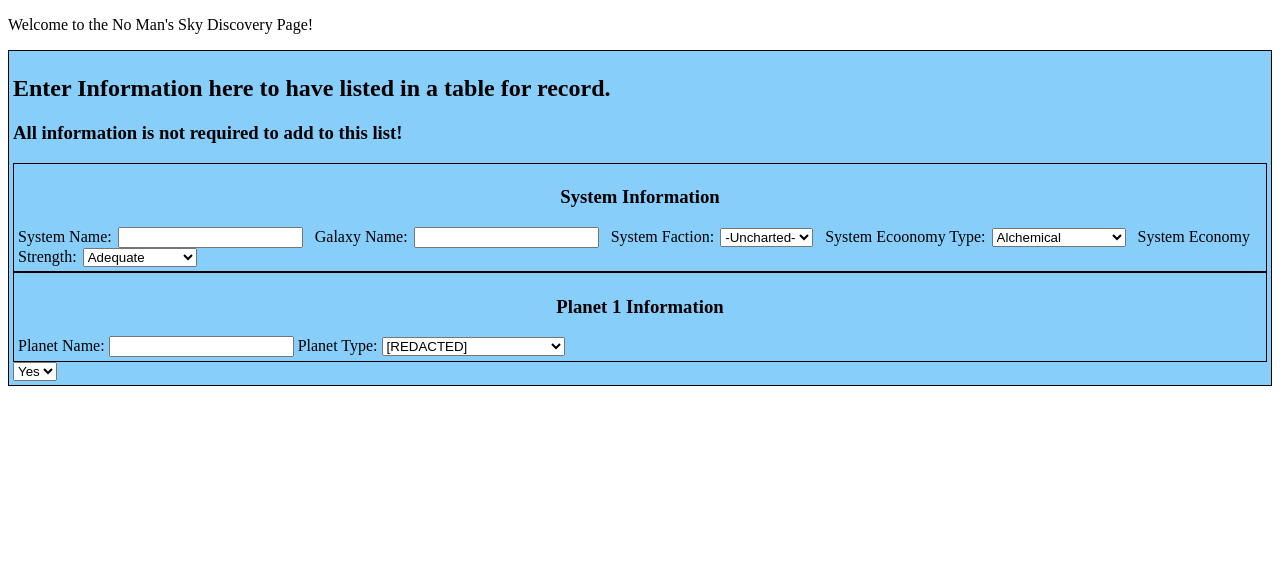
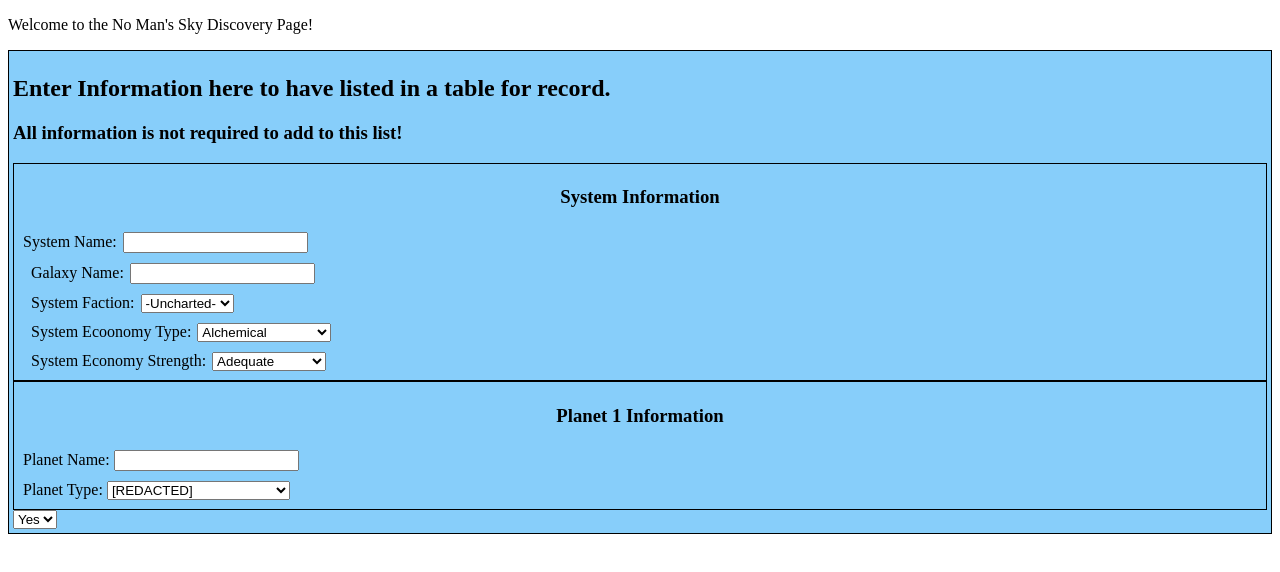
Before and after one commit to sgtkdragon/NoMansSkyDiscovery, a plain HTML site: page Discoverywebpage.html in a window 1280 px wide. Drawn offline with Linux system fonts and the light colour scheme.

Commit message:
Update Discoverywebpage.html

```diff
--- a/Discoverywebpage.html
+++ b/Discoverywebpage.html
@@ -16,6 +16,9 @@
                     border-style: solid;
                     border-width: 1px;
                     padding: 4px;
+                }
+                .inputs {
+                    padding: 5px;
                 }
               </style>
             <script></script>
@@ -38,10 +41,15 @@
                     <h3>All information is not required to add to this list!</h3>
                     <div class="table">
                         <h3 style="text-align: center;">System Information</h3>
+                        <div class="inputs">
                             <label style="padding-right: 2px">System Name:</label>
                             <input type="Text">
+                        </div>
+                        <div class="inputs">
                             <label style="padding-left: 8px; padding-right: 2px;">Galaxy Name:</label>
                             <input type="text">
+                        </div>
+                        <div class="inputs">
                             <label style="padding-left: 8px; padding-right: 2px;">System Faction:</label>
                             <select>
                                 <option value="uncharted">-Uncharted-</option>
@@ -49,6 +57,8 @@
                                 <option value="korvax">Korvax</option>
                                 <option value="gek">Gek</option>
                             </select>
+                        </div>
+                        <div class="inputs">
                             <label style="padding-left: 8px; padding-right: 2px;">System Ecoonomy Type:</label>
                             <select id="economytype">
                                 <option value="alchemical">Alchemical</option>
@@ -81,6 +91,8 @@
                                 <option value="trading">Trading</option>
                                 <option value="unchated">-Uncharted-</option>
                             </select>
+                        </div>
+                        <div class="inputs">
                             <label style="padding-left: 8px; padding-right: 2px;">System Economy Strength:</label>
                             <select>
                                 <option value="adequate">Adequate</option>
@@ -110,10 +122,14 @@
                                 <option value="wealthy">Wealthy</option>
                             </select>
                         </div>
+                    </div>
                     <div class="table">
                         <h3 style="text-align: center;">Planet 1 Information</h3>
+                        <div class="inputs">
                             <label>Planet Name:</label>
                             <input type="text">
+                        </div>
+                        <div class="inputs">
                             <label>Planet Type:</label>
                             <select>
                                 <option value="">[REDACTED]</option>
@@ -297,6 +313,7 @@
                                 <option value="">Xeno-colony</option>
                             </select>
                         </div>
+                    </div>
                     <div>
                         <select>
                             <option value="">Yes</option>
```
Lines whose indentation alone changed are shown as unchanged.
